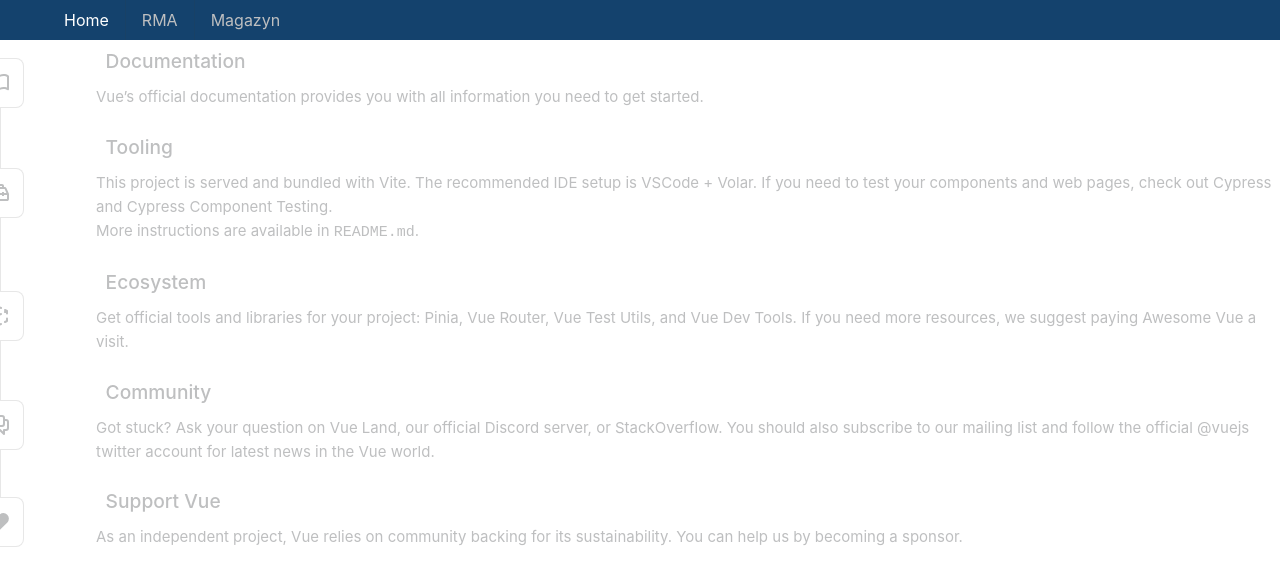
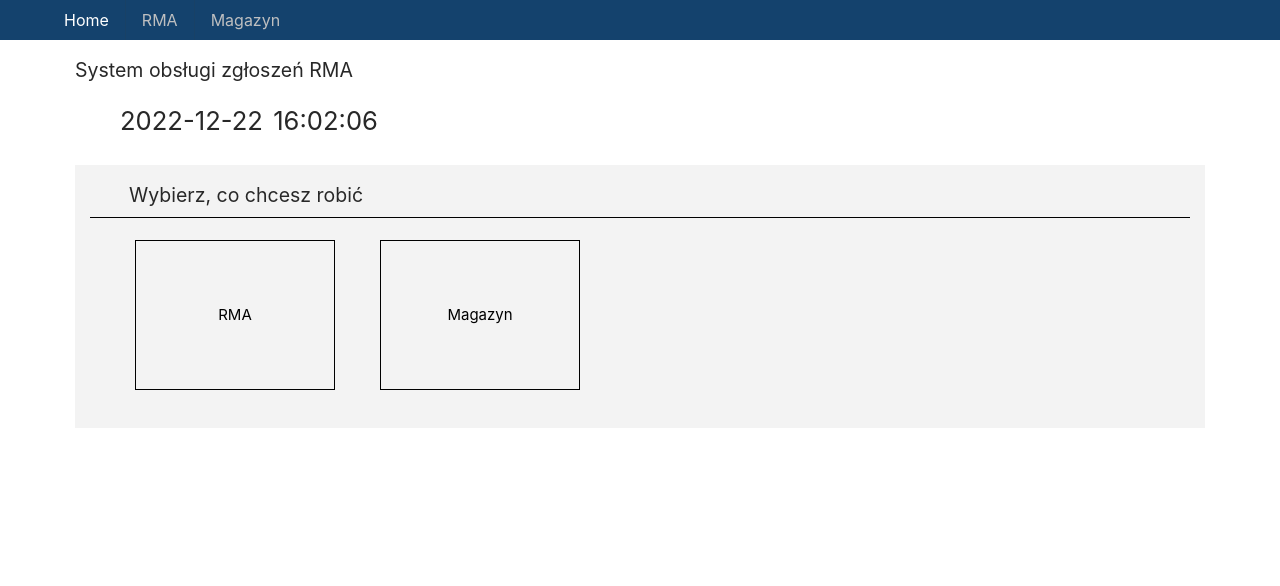
Before and after one commit to TheWolek/rma-front, a Vue app: page / in a window 1280 px wide. Shown: the top 586 px of the page. Built offline with nearby package versions, Linux system fonts and the light colour scheme.

Commit message:
simple homePage

```diff
--- a/src/components/HelloWorld.vue
+++ /dev/null
@@ -1,43 +0,0 @@
-<script setup>
-defineProps({
-  msg: {
-    type: String,
-    required: true
-  }
-})
-</script>
-
-<template>
-  <div class="greetings">
-    <h1 class="green">{{ msg }}</h1>
-    <h3>
-      You’ve successfully created a project with
-      <a target="_blank" href="https://vitejs.dev/">Vite</a> +
-      <a target="_blank" href="https://vuejs.org/">Vue 3</a>.
-    </h3>
-  </div>
-</template>
-
-<style scoped>
-h1 {
-  font-weight: 500;
-  font-size: 2.6rem;
-  top: -10px;
-}
-
-h3 {
-  font-size: 1.2rem;
-}
-
-.greetings h1,
-.greetings h3 {
-  text-align: center;
-}
-
-@media (min-width: 1024px) {
-  .greetings h1,
-  .greetings h3 {
-    text-align: left;
-  }
-}
-</style>
--- a/src/components/TheWelcome.vue
+++ /dev/null
@@ -1,84 +0,0 @@
-<script setup>
-import WelcomeItem from './WelcomeItem.vue'
-import DocumentationIcon from './icons/IconDocumentation.vue'
-import ToolingIcon from './icons/IconTooling.vue'
-import EcosystemIcon from './icons/IconEcosystem.vue'
-import CommunityIcon from './icons/IconCommunity.vue'
-import SupportIcon from './icons/IconSupport.vue'
-</script>
-
-<template>
-  <WelcomeItem>
-    <template #icon>
-      <DocumentationIcon />
-    </template>
-    <template #heading>Documentation</template>
-
-    Vue’s
-    <a target="_blank" href="https://vuejs.org/">official documentation</a>
-    provides you with all information you need to get started.
-  </WelcomeItem>
-
-  <WelcomeItem>
-    <template #icon>
-      <ToolingIcon />
-    </template>
-    <template #heading>Tooling</template>
-
-    This project is served and bundled with
-    <a href="https://vitejs.dev/guide/features.html" target="_blank">Vite</a>. The recommended IDE
-    setup is <a href="https://code.visualstudio.com/" target="_blank">VSCode</a> +
-    <a href="https://github.com/johnsoncodehk/volar" target="_blank">Volar</a>. If you need to test
-    your components and web pages, check out
-    <a href="https://www.cypress.io/" target="_blank">Cypress</a> and
-    <a href="https://docs.cypress.io/guides/component-testing/introduction" target="_blank"
-      >Cypress Component Testing</a
-    >.
-
-    <br />
-
-    More instructions are available in <code>README.md</code>.
-  </WelcomeItem>
-
-  <WelcomeItem>
-    <template #icon>
-      <EcosystemIcon />
-    </template>
-    <template #heading>Ecosystem</template>
-
-    Get official tools and libraries for your project:
-    <a target="_blank" href="https://pinia.vuejs.org/">Pinia</a>,
-    <a target="_blank" href="https://router.vuejs.org/">Vue Router</a>,
-    <a target="_blank" href="https://test-utils.vuejs.org/">Vue Test Utils</a>, and
-    <a target="_blank" href="https://github.com/vuejs/devtools">Vue Dev Tools</a>. If you need more
-    resources, we suggest paying
-    <a target="_blank" href="https://github.com/vuejs/awesome-vue">Awesome Vue</a>
-    a visit.
-  </WelcomeItem>
-
-  <WelcomeItem>
-    <template #icon>
-      <CommunityIcon />
-    </template>
-    <template #heading>Community</template>
-
-    Got stuck? Ask your question on
-    <a target="_blank" href="https://chat.vuejs.org">Vue Land</a>, our official Discord server, or
-    <a target="_blank" href="https://stackoverflow.com/questions/tagged/vue.js">StackOverflow</a>.
-    You should also subscribe to
-    <a target="_blank" href="https://news.vuejs.org">our mailing list</a> and follow the official
-    <a target="_blank" href="https://twitter.com/vuejs">@vuejs</a>
-    twitter account for latest news in the Vue world.
-  </WelcomeItem>
-
-  <WelcomeItem>
-    <template #icon>
-      <SupportIcon />
-    </template>
-    <template #heading>Support Vue</template>
-
-    As an independent project, Vue relies on community backing for its sustainability. You can help
-    us by
-    <a target="_blank" href="https://vuejs.org/sponsor/">becoming a sponsor</a>.
-  </WelcomeItem>
-</template>
--- a/src/components/WelcomeItem.vue
+++ /dev/null
@@ -1,86 +0,0 @@
-<template>
-  <div class="item">
-    <i>
-      <slot name="icon"></slot>
-    </i>
-    <div class="details">
-      <h3>
-        <slot name="heading"></slot>
-      </h3>
-      <slot></slot>
-    </div>
-  </div>
-</template>
-
-<style scoped>
-.item {
-  margin-top: 2rem;
-  display: flex;
-}
-
-.details {
-  flex: 1;
-  margin-left: 1rem;
-}
-
-i {
-  display: flex;
-  place-items: center;
-  place-content: center;
-  width: 32px;
-  height: 32px;
-
-  color: var(--color-text);
-}
-
-h3 {
-  font-size: 1.2rem;
-  font-weight: 500;
-  margin-bottom: 0.4rem;
-  color: var(--color-heading);
-}
-
-@media (min-width: 1024px) {
-  .item {
-    margin-top: 0;
-    padding: 0.4rem 0 1rem calc(var(--section-gap) / 2);
-  }
-
-  i {
-    top: calc(50% - 25px);
-    left: -26px;
-    position: absolute;
-    border: 1px solid var(--color-border);
-    background: var(--color-background);
-    border-radius: 8px;
-    width: 50px;
-    height: 50px;
-  }
-
-  .item:before {
-    content: ' ';
-    border-left: 1px solid var(--color-border);
-    position: absolute;
-    left: 0;
-    bottom: calc(50% + 25px);
-    height: calc(50% - 25px);
-  }
-
-  .item:after {
-    content: ' ';
-    border-left: 1px solid var(--color-border);
-    position: absolute;
-    left: 0;
-    top: calc(50% + 25px);
-    height: calc(50% - 25px);
-  }
-
-  .item:first-of-type:before {
-    display: none;
-  }
-
-  .item:last-of-type:after {
-    display: none;
-  }
-}
-</style>
--- /dev/null
+++ b/src/components/homePageDate.vue
@@ -0,0 +1,47 @@
+<script>
+import formatDate from "../utils/formatDate";
+import formatTime from "../utils/formatTime";
+
+export default {
+  data() {
+    return {
+      date: formatDate(new Date()),
+      clock: formatTime(new Date()),
+    };
+  },
+  mounted() {
+    this.startClock();
+  },
+  methods: {
+    startClock() {
+      setInterval(() => {
+        this.clock = formatTime(new Date());
+      }, 1000);
+    },
+  },
+};
+</script>
+<template>
+  <div class="dateWrap">
+    <div>
+      <span>{{ date }}</span>
+      <span>{{ clock }}</span>
+    </div>
+  </div>
+</template>
+<style scoped>
+.dateWrap {
+  width: 100%;
+  padding: 1em 3em;
+}
+
+.dateWrap div span {
+  color: var(--vt-c-black-mute);
+  font-size: 1.6rem;
+  font-weight: 400;
+}
+
+.dateWrap div span + span {
+  margin-left: 0.4em;
+}
+</style>
--- /dev/null
+++ b/src/utils/formatTime.js
@@ -0,0 +1,12 @@
+const formatTime = function (dateIn) {
+  const d = new Date(dateIn);
+  return (
+    ("0" + d.getHours()).slice(-2) +
+    ":" +
+    ("0" + d.getMinutes()).slice(-2) +
+    ":" +
+    ("0" + d.getSeconds()).slice(-2)
+  );
+};
+
+export default formatTime;
--- a/src/views/HomeView.vue
+++ b/src/views/HomeView.vue
@@ -1,9 +1,65 @@
 <script setup>
-import TheWelcome from '@/components/TheWelcome.vue'
+import homePageDate from "@/components/homePageDate.vue";
 </script>
 
 <template>
   <main>
-    <TheWelcome />
+    <h1>System obsługi zgłoszeń RMA</h1>
+    <homePageDate />
+    <div class="homePageLinks">
+      <h1 class="underline">Wybierz, co chcesz robić</h1>
+      <div class="tilesRow">
+        <div class="tile">
+          <RouterLink to="/rma" class="tileLink">RMA</RouterLink>
+        </div>
+        <div class="tile">
+          <RouterLink to="/warehouse" class="tileLink">Magazyn</RouterLink>
+        </div>
+      </div>
+    </div>
   </main>
 </template>
+<style scoped>
+main {
+  margin: 1em 5em;
+}
+h1 {
+  color: var(--vt-c-black-mute);
+}
+h1.underline {
+  padding-bottom: 0.3em;
+  padding-left: 2em;
+  border-bottom: 1px solid #000;
+}
+.homePageLinks {
+  margin-top: 0.5em;
+  width: 100%;
+  padding: 1em;
+  background-color: #f3f3f3;
+}
+
+.tilesRow {
+  padding: 1.5em 3em;
+  width: 100%;
+  display: flex;
+  gap: 3em;
+}
+
+.tile {
+  border: 1px solid #000;
+  width: 200px;
+  height: 150px;
+}
+
+.tileLink {
+  display: grid;
+  place-items: center;
+  color: #000;
+  width: 100%;
+  height: 100%;
+}
+
+.tileLink:hover {
+  background-color: #e2e2e2;
+}
+</style>
```
Also changed, not shown: 1 other file (tests, documents, lock files or other folders).
